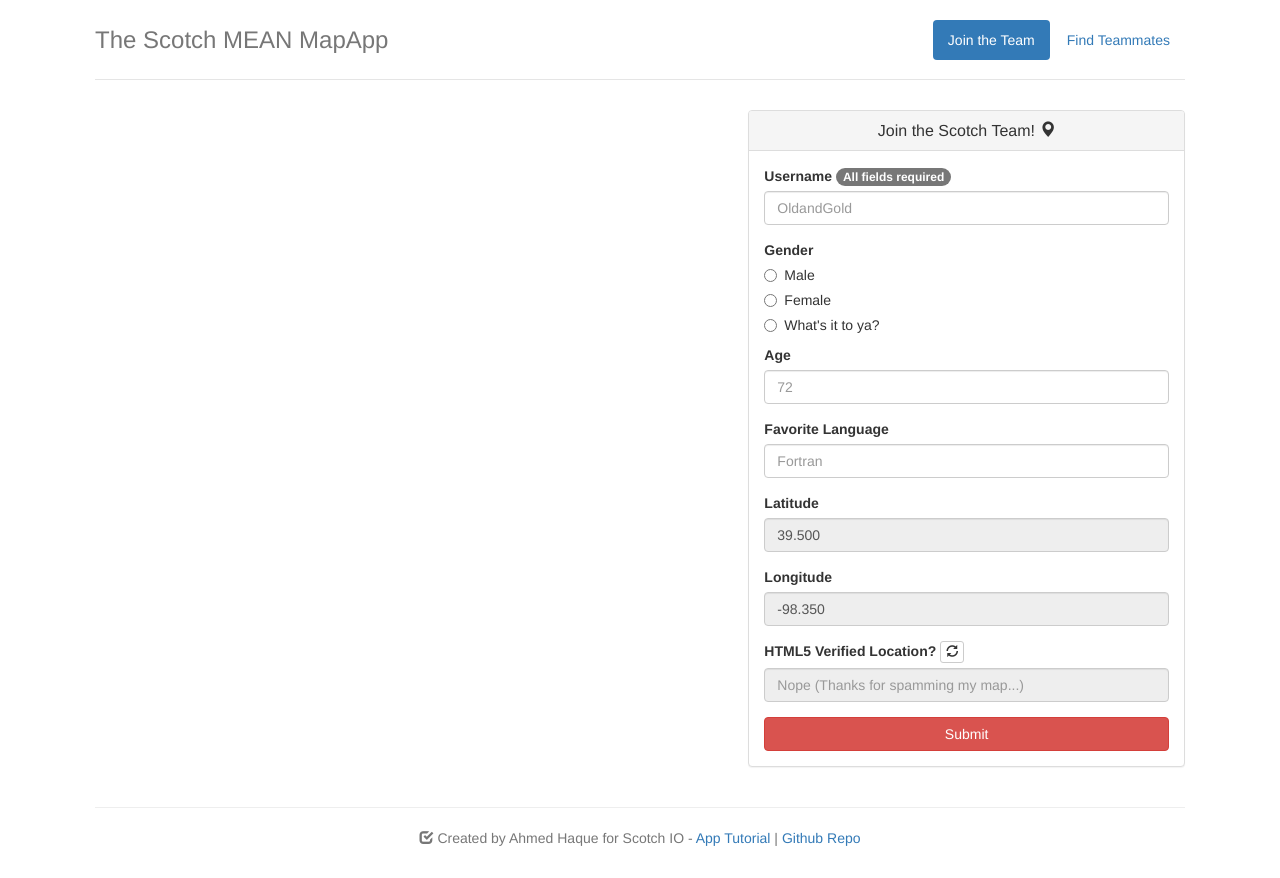
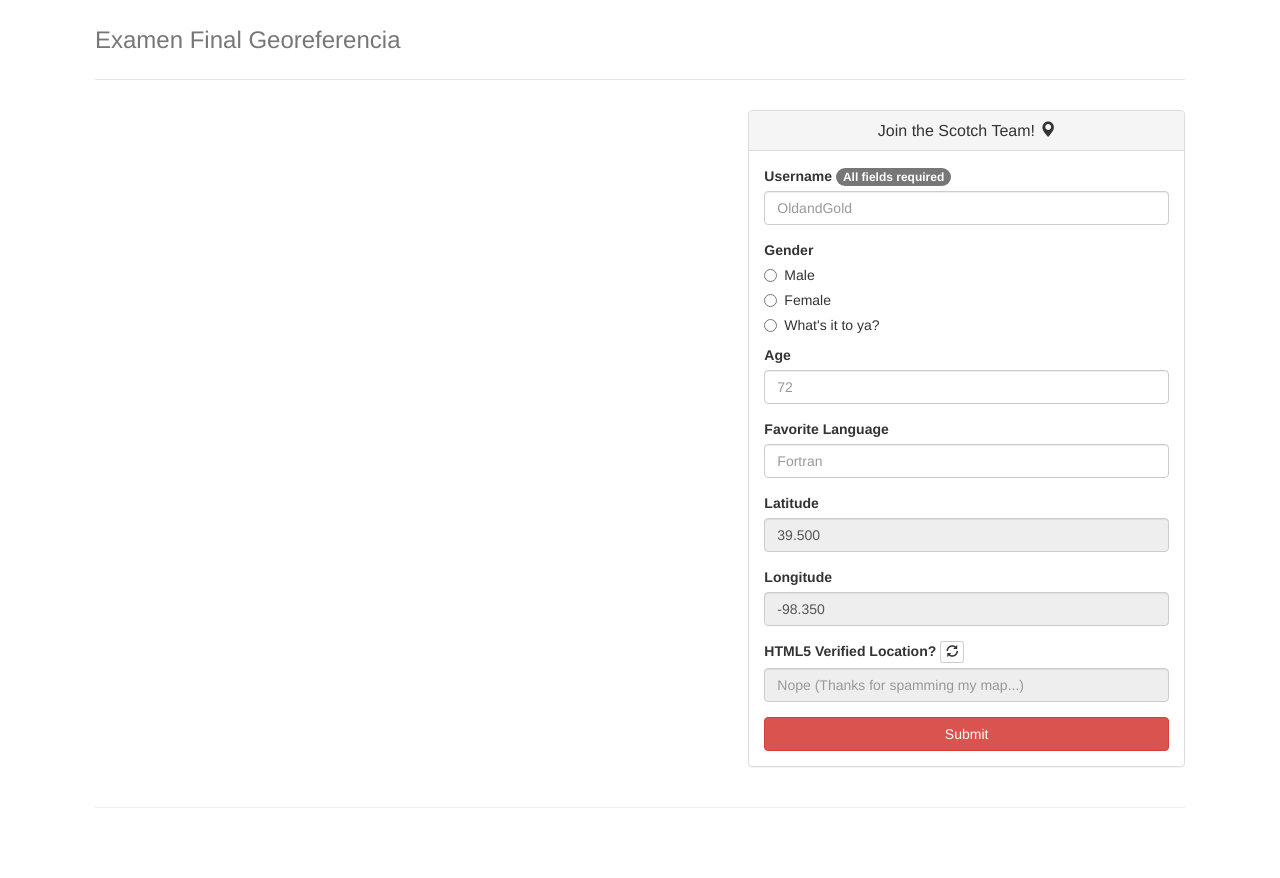
Before and after one commit to IsidroAguilar/ExamenFinalMean, a website: page public/index.html in a window 1280 px wide. After the commit the page ends 848 px from the top, so only its background shows below. Drawn offline with nearby package versions, Linux system fonts and the light colour scheme; some packages are replaced by stand-ins of ours; no server answers.

Commit message:
Update index.html

```diff
--- a/public/index.html
+++ b/public/index.html
@@ -4,7 +4,7 @@
 <head>
     <meta charset="utf-8">
     <title>Scotch MEAN Map</title>
-    <meta name="description" content="An example demonstrating Google Map integration with MEAN Apps">
+    <meta name="description" content="Google Map integration with MEAN">
     <meta name="viewport" content="width=device-width, initial-scale=1">
 
     <!-- CSS -->
@@ -41,13 +41,13 @@
     <div class="header" ng-controller="headerCtrl">
 
         <!-- Header items are made active upon selection -->
-        <ul class="nav nav-pills pull-right">
+        <!-- <ul class="nav nav-pills pull-right">
              <li ng-class="{ active: isActive('/join')}"><a href="/#/join">Join the Team</a></li>
             <li ng-class="{ active: isActive('/find')}"><a href="/#/find">Find Teammates</a></li>
-        </ul>
+        </ul>-->
 
         <!-- Header Title -->
-        <h3 class="text-muted">The Scotch MEAN MapApp</h3>
+        <h3 class="text-muted">Examen Final Georeferencia</h3>
     </div>
 
     <!-- Map and Side Panel -->
@@ -66,8 +66,6 @@
 
     <!-- Footer -->
     <div class="footer">
-        <p class="text-center"><span class="glyphicon glyphicon-check"></span> Created by Ahmed Haque for Scotch IO -
-            <a href="https://scotch.io/">App Tutorial</a> | <a href="https://github.com/afhaque/MeanMapAppV2.0">Github Repo</a></p>
     </div>
 
 </div>
```
